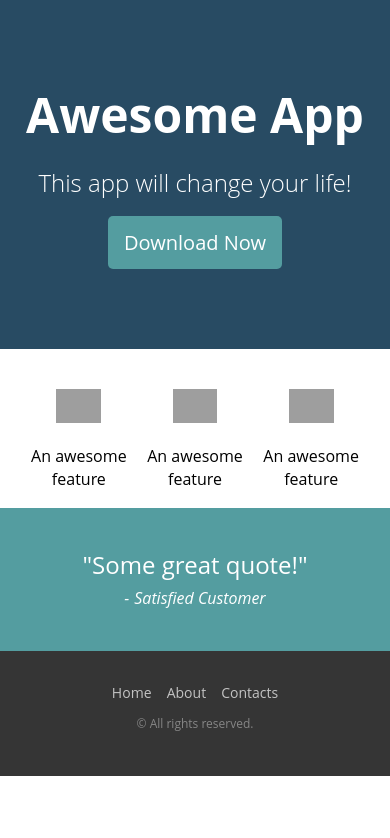
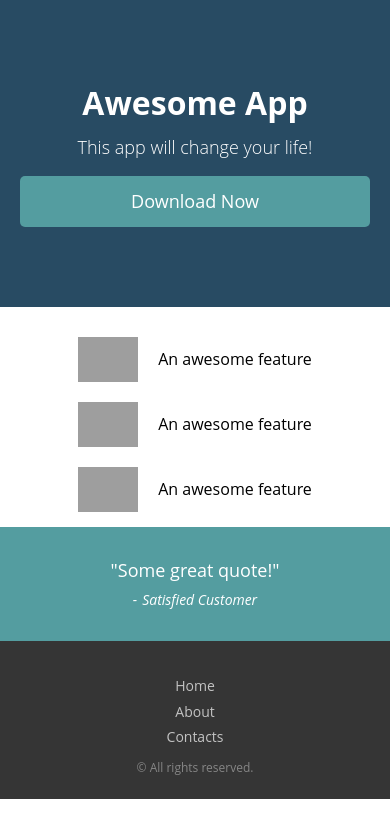
Before and after one commit to ChristopheRib63/Sololearn-Responsive-Web-Design, a plain HTML site: page index.html in a window 390 px wide. Drawn offline with Linux system fonts and the light colour scheme; grey boxes are pictures that could not be loaded.

Commit message:
responsive

```diff
--- a/style.css
+++ b/style.css
@@ -1,4 +1,6 @@
-
+html {
+    font-size: 16px;
+}
 body {
     margin: 0;
     padding: 0;
@@ -12,6 +14,10 @@ body {
     max-width: 900px;
 }
 
+section {
+    padding: 40px 0;
+    text-align: center;
+  }
 
 /* -------- HEADER -------- */
 
@@ -22,12 +28,12 @@ header {
   text-align: center;
 }
 h1 {
-    font-size: 48px;
+    font-size: 3rem;
     margin: 0 0 16px 0;
   }
   h2 {
     font-weight: 300;
-    font-size: 24px;
+    font-size: 1.5rem;
     margin: 0 0 16px 0;
   }
 
@@ -35,7 +41,7 @@ h1 {
     display: inline-block;
     color: white;
     font-weight: 500;
-    font-size: 20px;
+    font-size: 1.25rem;
     background: #549DA0;
     border: none;
     border-radius: 5px;
@@ -47,17 +53,14 @@ h1 {
     background: red;
 }
 /* -------- END HEADER -------- */
-section {
-  padding: 40px 0;
-  text-align: center;
-}
+
 
 /* -------- FEATURE -------- */
 
 .feature {
     width: 32%;
     display: inline-block;
-    font-size:16px;
+    font-size: 1rem;
 }
 .feature img {
     width:40%;
@@ -73,8 +76,8 @@ section {
 /* -------- QUOTE -------- */
 
 .quote {
-  background:#549DA0;
-  color:#FFFFFF;
+    background:#549DA0;
+    color:#FFFFFF;
 }
 
 blockquote {
@@ -84,10 +87,10 @@ blockquote {
 }
 blockquote p {
     margin: 0 0 5px 0;
-    font-size: 24px;
+    font-size: 1.5rem;
 }
 blockquote cite {
-    font-size: 16px;
+    font-size: 1rem;
     font-style: italic;
 }
 blockquote cite:before {
@@ -104,7 +107,7 @@ footer {
     padding: 32px 0;
     text-align: center;
     color: #868686;
-    font-size: 12px;
+    font-size: 0.75rem;
 }
 footer ul {
     margin: 0;
@@ -116,7 +119,7 @@ footer li {
 }
 footer li a {
     padding: 6px;
-    font-size: 14px;
+    font-size: 0.875rem;
     text-decoration: none;
     color: #c3c3c3;
 }
@@ -124,3 +127,76 @@ footer li a:hover {
     color: white;
 }
 /* -------- END FOOTER -------- */
+
+
+/* ------ MOBILE VERSION ------ */
+@media screen and (max-width: 480px) {
+
+    /* HEADER MOBILE */
+
+    .btn {
+        display: block;
+        font-size: 1.125rem;
+    }
+    h1 {
+        font-size: 32px;
+        margin: 0 0 8px 0;
+    }
+    h2 {
+        font-size: 1.125rem;
+    }
+    section {
+        padding: 25px 0 15px 0;
+    }
+
+    /* END  HEADER MOBILE */
+
+
+    /* FEATURE MOBILE */
+    .feature {
+        width: 100%;
+        text-align: left;
+        margin: 0 0 10px 0;
+        font-size: 16px;
+        display: flex;
+        align-items: center;
+        justify-content: center;
+    }
+    .feature img {
+        width:15%;
+        min-width:60px;
+        margin-right:20px;
+    }
+
+    /* END FEATURE MOBILE */
+
+    /* QUOTE MOBILE */
+
+    .quote {
+        padding: 30px 0;
+    }
+    blockquote p {
+        font-size: 1.125rem;
+    }
+    blockquote cite {
+        font-size: 0.875rem;
+    }
+
+    /* END QUOTE MOBILE */
+
+    /* FOOTER MOBILE */
+
+    footer {
+        padding: 30px 0 10px 0;
+    }
+    footer li {
+        display: block;
+        margin: 5px 0;
+    }
+
+    /* END FOOTER MOBILE */
+
+
+}
+
+/* END MOBILE VERSION */
```
